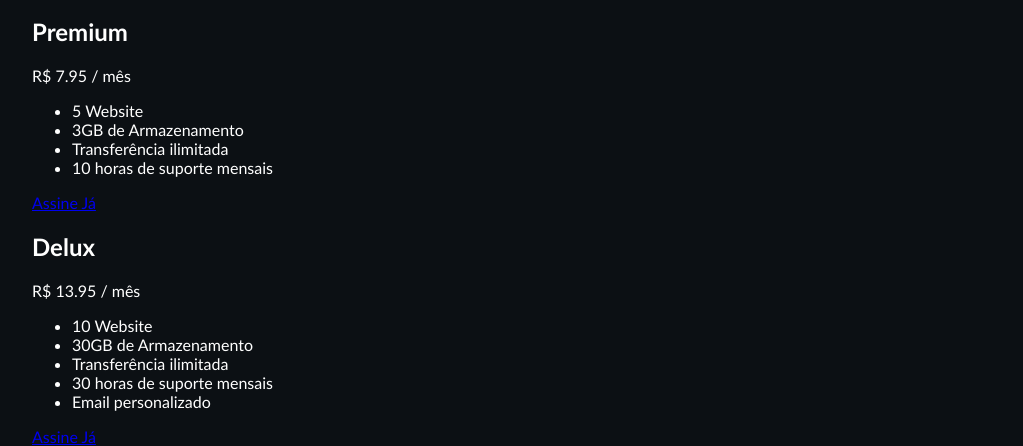
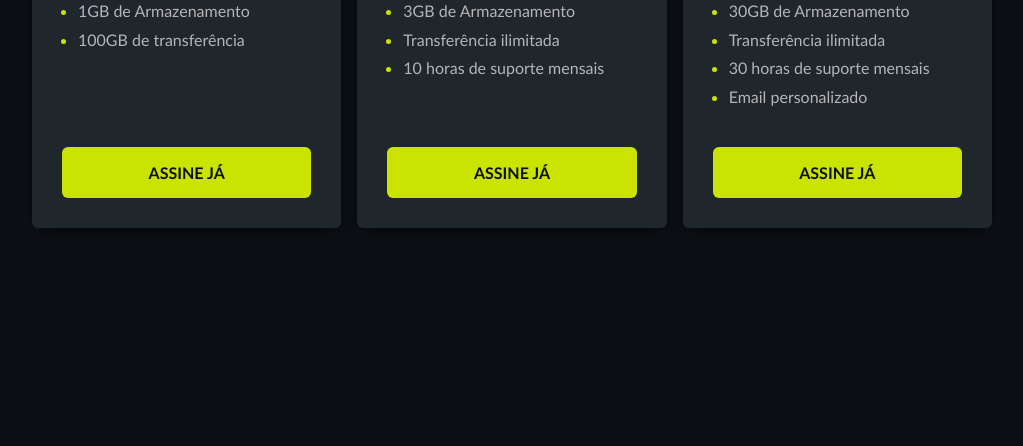
Before and after one commit to RafaelLfckkj/EscolhaSeuPlano, a plain HTML site: page index.html in a window 1280 px wide. Shown: the part 435-881 px from the top of the page, without its empty margins (128-1151 px from the left). After the commit the page ends 800 px from the top, so only its background shows below. Drawn offline with Linux system fonts and the light colour scheme.

Commit message:
Projeto Finalizado

```diff
--- a/style.css
+++ b/style.css
@@ -26,6 +26,7 @@ body {
   font-size: 36px;
   text-transform: uppercase;
   margin-left: 16px;
+  letter-spacing: 2px;
 }
 
 .nav ul {
@@ -42,12 +43,73 @@ body {
   border-radius: 6px;
 }
 
-.nav a:hover{
-    text-decoration: underline;
+.nav a:hover {
+  text-decoration: underline;
 }
 
 a.header__nav--active {
-    background-color: #cbe300;
-    color: #0c1014;
-    pointer-events: none;
+  background-color: #cbe300;
+  color: #0c1014;
+  pointer-events: none;
 }
+
+.pricing {
+  display: flex;
+  gap: 16px;
+}
+
+.pricing-plan {
+  flex: 1;
+  background-color: #1f262c;
+  padding: 30px;
+  border-radius: 6px;
+  box-shadow: 0 5px 15px -6px black;
+  display: flex;
+  flex-direction: column;
+}
+
+.pricing-plan__title {
+  text-transform: uppercase;
+  border-bottom: 2px solid #cbe300;
+  margin-top: 0;
+  padding-bottom: 10px;
+  letter-spacing: 2px;
+}
+
+.pricing-plan p {
+  margin-top: 0;
+}
+
+.pricing-plan__price {
+  font-size: 33px;
+}
+
+.pricing-plan__features {
+  margin: 0 0 35px;
+  color: #b5b5b5;
+  padding-left: 16px;
+  line-height: 1.8;
+  flex: 1;
+}
+
+.pricing-plan__features li::marker{
+    color: #cbe300;
+}
+
+.pricing-plan__cta {
+  text-decoration: none;
+  color: #0c1014;
+  background-color: #cbe300;
+  border-radius: 6px;
+  text-transform: uppercase;
+  font-size: 16px;
+  font-weight: bold;
+  padding: 16px 10px;
+  text-align: center;
+}
+
+.pricing-plan__cta:hover{
+    outline: 2px solid #cbe300;
+    background-color: transparent;
+    color: #fff;
+}
```
